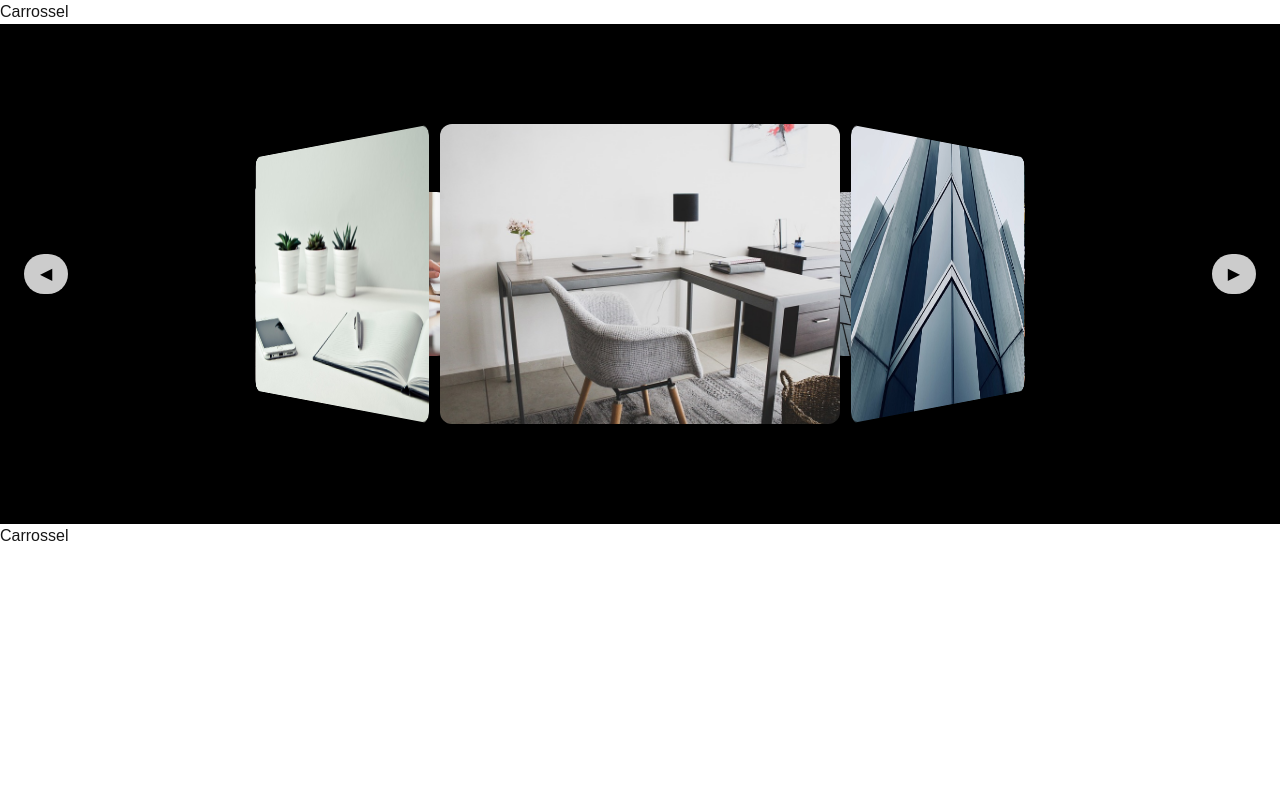
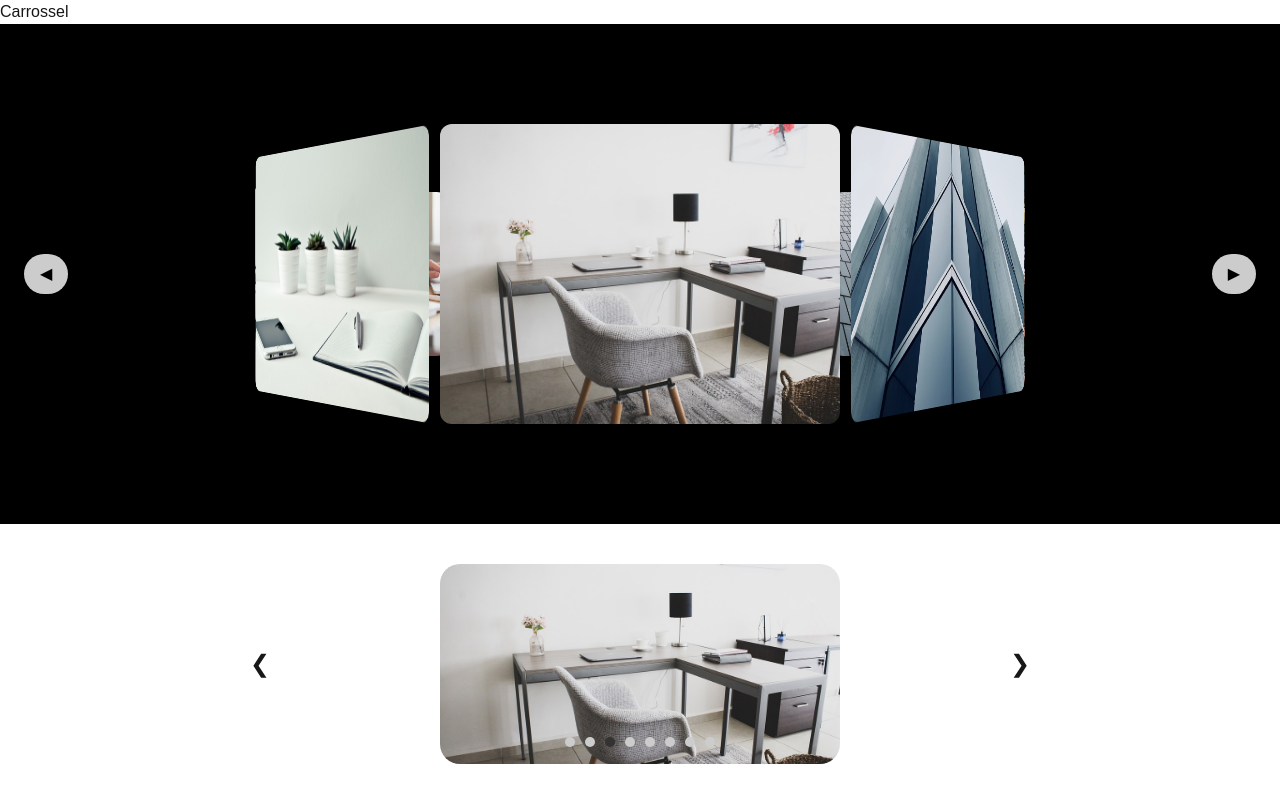
Before and after one commit to davidIsrael-rj/Carrossel_Next.js, a Next.js app: page / in a window 1280 px wide. Built offline with nearby package versions, Linux system fonts and the light colour scheme.

Commit message:
Inserindo as imagens no carrossel

```diff
--- /dev/null
+++ b/src/template/carrossel/Carrossel1.module.css
@@ -0,0 +1,81 @@
+/* Carrossel */
+
+.carrossel {
+  position: relative;
+  width: 800px;
+  height: 200px;
+  margin: 40px auto;
+  overflow: hidden;
+}
+
+.carrosselItens {
+  position: relative;
+  width: 100%;
+  height: 100%;
+}
+
+.carrosselItem {
+  position: absolute;
+  top: 50%;
+  left: 50%;
+  transform: translate(-50%, -50%);
+  width: 50%;
+  height: 100%;
+  opacity: 0;
+  transition: opacity 0.5s ease-in-out;
+}
+
+.carrosselItem.active {
+  display: block;
+}
+
+.carrosselItem.active {
+  opacity: 1;
+}
+
+
+.carrosselAnterior, .carrosselProximo {
+  position: absolute;
+  top: 50%;
+  transform: translateY(-50%);
+  font-size: 24px;
+  cursor: pointer;
+  border: none;
+  background-color: transparent;
+}
+
+.carrosselAnterior {
+  left: 10px;
+}
+
+.carrosselProximo {
+  right: 10px;
+}
+
+.carrosselPaginacao {
+  position: absolute;
+  bottom: 10px;
+  left: 50%;
+  transform: translateX(-50%);
+}
+
+.carrosselPagina {
+  display: inline-block;
+  width: 10px;
+  height: 10px;
+  border-radius: 50%;
+  background-color: #ccc;
+  margin: 0 5px;
+  cursor: pointer;
+}
+
+.carrosselPagina.active {
+  background-color: #333;
+}
+
+.carrosselItemImg {
+  width: 100%;
+  height: 100%;
+  object-fit: cover;
+  border-radius: 20px;
+}
--- a/src/template/carrossel/carrossel1.jsx
+++ b/src/template/carrossel/carrossel1.jsx
@@ -1,8 +1,67 @@
-export default function Carrossel1(){
-    return(
-        <div>
-            Carrossel
+import { useEffect, useRef, useState } from 'react';
+import styles from '@/template/carrossel/Carrossel1.module.css'
+import Image from 'next/image';
+import mesa1 from '../../../public/imgs/mesa1.jpg'
+import mesa2 from '../../../public/imgs/mesa2.jpg'
+import mesa3 from '../../../public/imgs/mesa3.jpg'
+import predio from '../../../public/imgs/predio.jpg'
+import predio2 from '../../../public/imgs/predio2.jpg'
+import predio3 from '../../../public/imgs/predio3.jpg'
+import reuniao1 from '../../../public/imgs/reuniao1.jpg'
+import computador1 from '../../../public/imgs/computador1.jpg'
 
-        </div>
+
+export default function Carrossel1() {
+   const [indiceAtual, setIndiceAtual] = useState(0);
+    const indiceRef = useRef(indiceAtual);
+    const intervaloRef = useRef(null);
+
+    const imagens = [
+        { src: mesa1, alt: 'Imagem 1' },
+        { src: mesa2, alt: 'Imagem 2' },
+        { src: mesa3, alt: 'Imagem 3' },
+        { src: predio, alt: 'Imagem 4' },
+        { src: predio2, alt: 'Imagem 4' },
+        { src: predio3, alt: 'Imagem 4' },
+        { src: reuniao1, alt: 'Imagem 4' },
+        { src: computador1, alt: 'Imagem 4' },
+    ];
+
+    useEffect(() => {
+        indiceRef.current = indiceAtual;
+    }, [indiceAtual]);
+
+    useEffect(() => {
+        intervaloRef.current = setInterval(() => {
+            setIndiceAtual((indiceRef.current + 1) % imagens.length);
+        }, 3000);
+
+        return () => clearInterval(intervaloRef.current);
+    }, [imagens.length]);
+
+    const handleAnterior = () => {
+        setIndiceAtual((indiceAtual - 1 + imagens.length) % imagens.length);
+    };
+
+    const handleProximo = () => {
+        setIndiceAtual((indiceAtual + 1) % imagens.length);
+    };
+    return (
+         < div className={styles.carrossel} >
+            <div className={styles.carrosselItens}>
+                {imagens.map((imagem, indice) => (
+                    <div key={indice} className={`${styles.carrosselItem} ${indice === indiceAtual ? styles.active : ''}`} >
+                        <Image className={styles.carrosselItemImg} src={imagem.src} alt={imagem.alt} />
+                    </div>
+                ))}
+            </div>
+            <button className={styles.carrosselAnterior} onClick={handleAnterior}> &#10094; </button>
+            <button className={styles.carrosselProximo} onClick={handleProximo}> &#10095; </button>
+            <div className={styles.carrosselPaginacao}>
+                {imagens.map((imagem, indice) => (
+                    <span key={indice} className={`${styles.carrosselPagina} ${indice === indiceAtual ? styles.active : ''}`} onClick={() => setIndiceAtual(indice)} />
+                ))}
+            </div>
+        </div >
     )
 }
```
